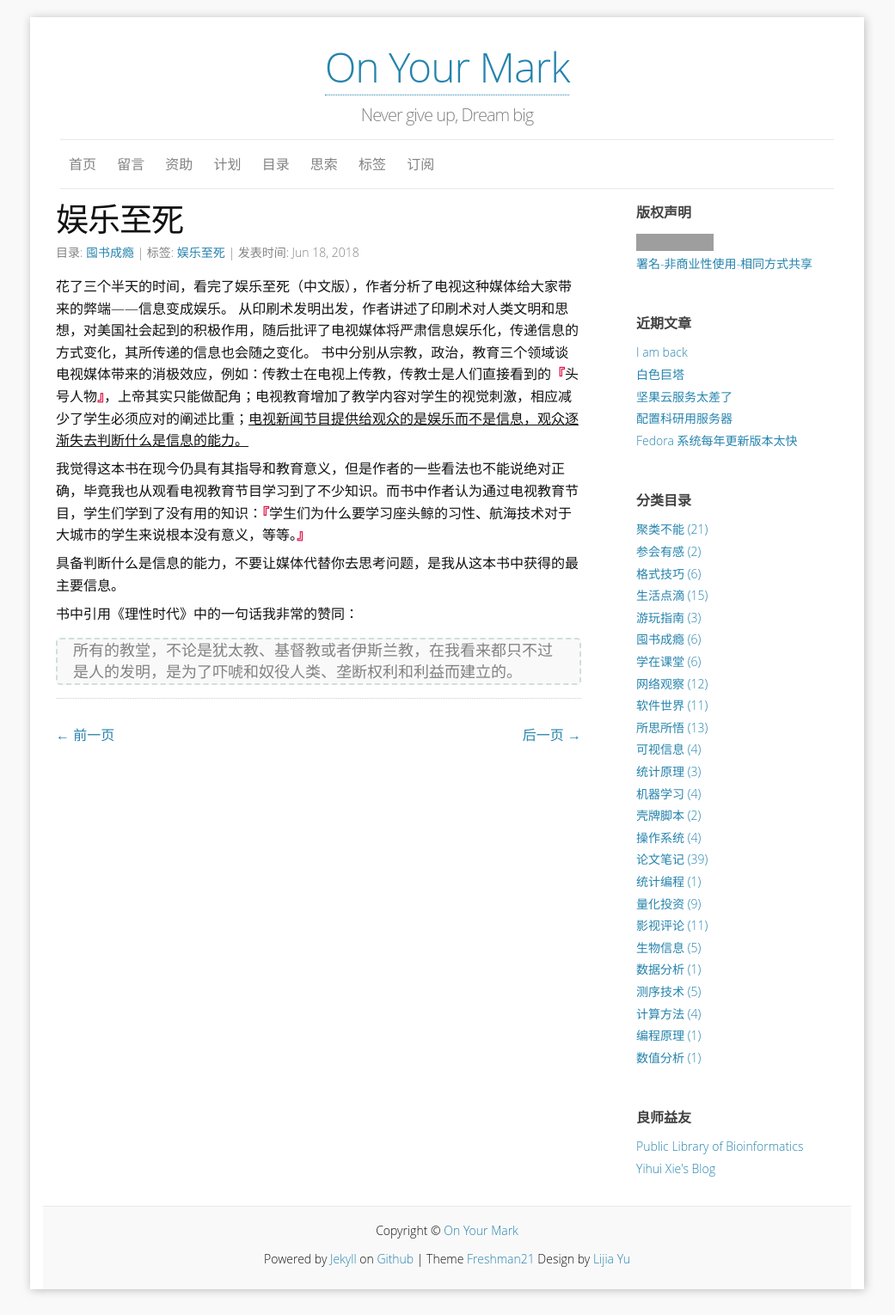
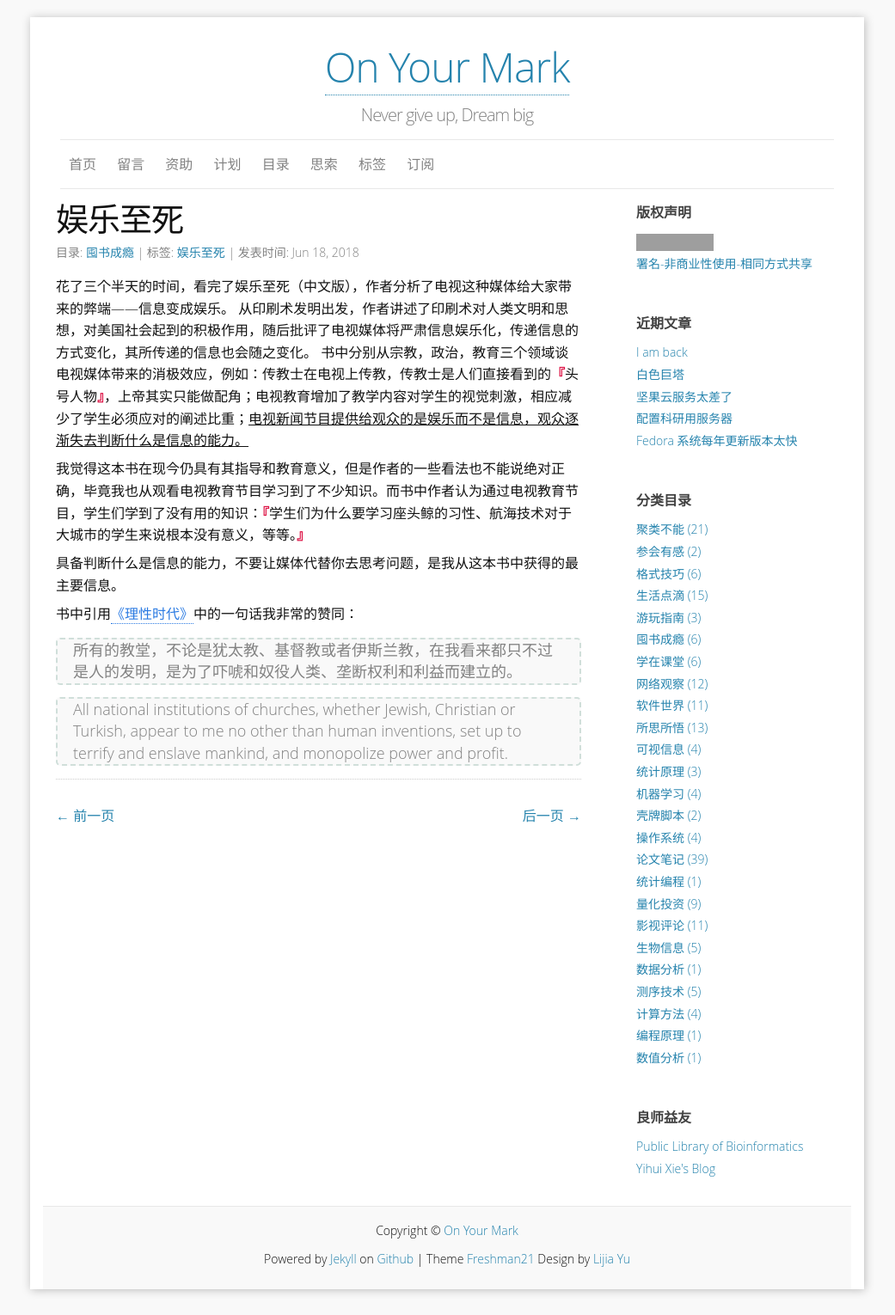
Before and after one commit to yulijia/cn, a Jekyll site: the page built from _posts/2018-06-18-Amusing-ourselves-to-death.md, in a window 1280 px wide. Shown: the whole page at 86% size, without its empty margins (120-1161 px from the left). Built offline with Jekyll 4.4.1, drawn with Linux system fonts in a browser that asks for light colours; comment, search, counter and statistics services are not loaded; grey boxes are pictures that could not be loaded.

Commit message:
update link

```diff
--- a/_posts/2018-06-18-Amusing-ourselves-to-death.md
+++ b/_posts/2018-06-18-Amusing-ourselves-to-death.md
@@ -17,6 +17,8 @@ tags:
 具备判断什么是信息的能力，不要让媒体代替你去思考问题，是我从这本书中获得的最主要信息。
 
 
-书中引用《理性时代》中的一句话我非常的赞同：
+书中引用[《理性时代》](https://en.wikipedia.org/wiki/The_Age_of_Reason)中的一句话我非常的赞同：
 
 > 所有的教堂，不论是犹太教、基督教或者伊斯兰教，在我看来都只不过是人的发明，是为了吓唬和奴役人类、垄断权利和利益而建立的。
+
+> All national institutions of churches, whether Jewish, Christian or Turkish, appear to me no other than human inventions, set up to terrify and enslave mankind, and monopolize power and profit.
```
